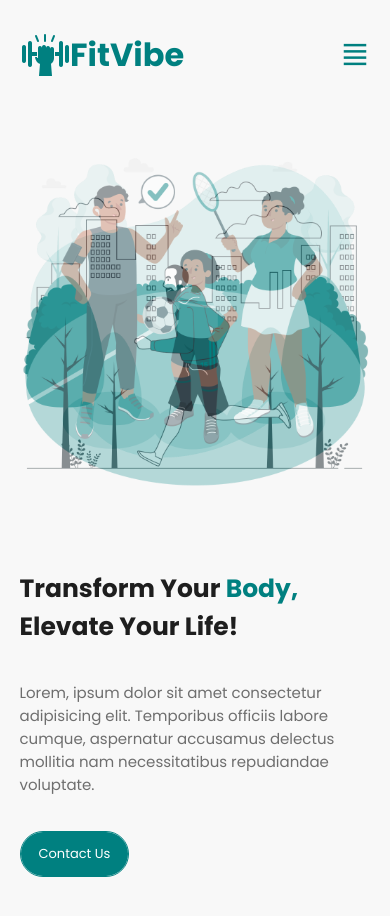
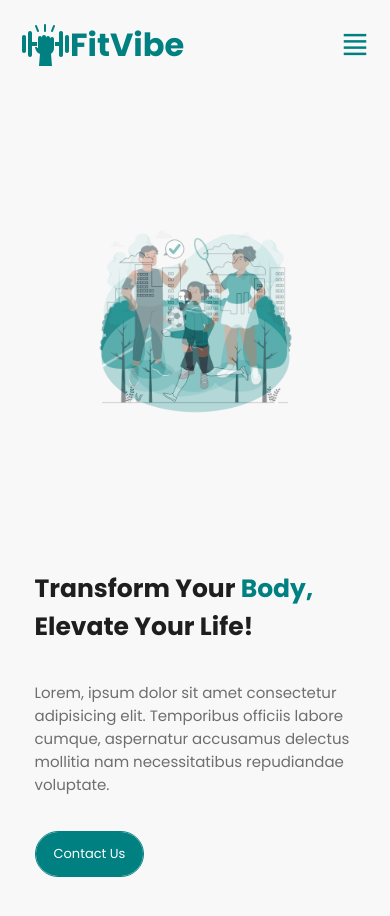
Before and after one commit to manargg/Animated-website, a plain HTML site: page index.html in a window 390 px wide. Drawn offline with nearby package versions, Linux system fonts and the light colour scheme.

Commit message:
Update style.css

```diff
--- a/style.css
+++ b/style.css
@@ -246,19 +246,11 @@ span{
 
 @media (max-width:780px) {
     header{
-        padding: 30px 20px;
+        padding: 20px;
     }
     .hero{
         flex-direction: column-reverse;
         justify-content: space-around;
-
-    }
-    .hero-content{
-        width: 50%;
-        margin-left: initial;
-        color: #1E1E1E;
-
-
     }
     .img-container{
         background-image: url(./images/Fitness\ tracker-cuate.png);
@@ -266,7 +258,7 @@ span{
         background-size: contain;
         background-position: center;
         position: relative;
-        width: 90%;
+        max-width: 90%;
         height: 400px;
         margin-top: 150px;
     }
```
